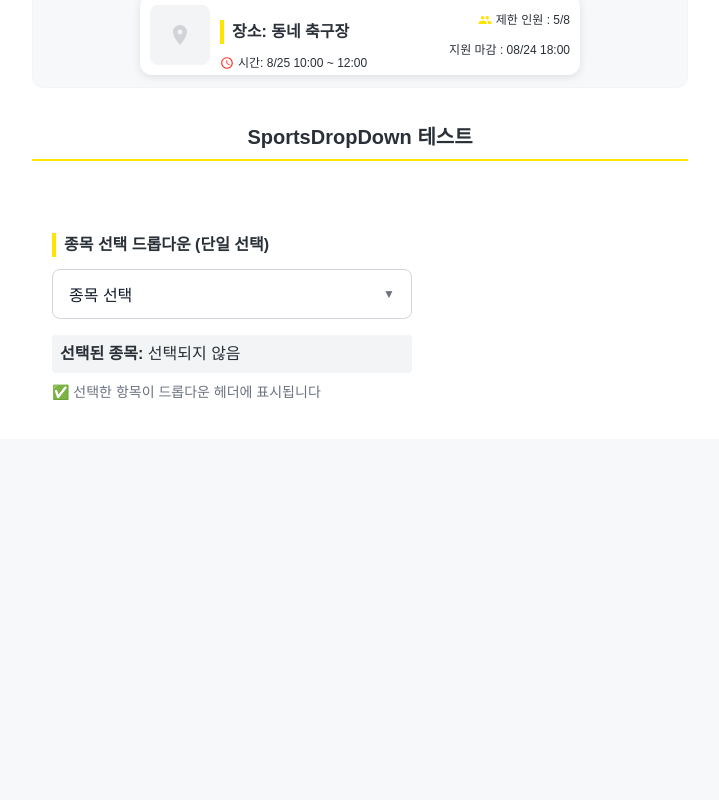
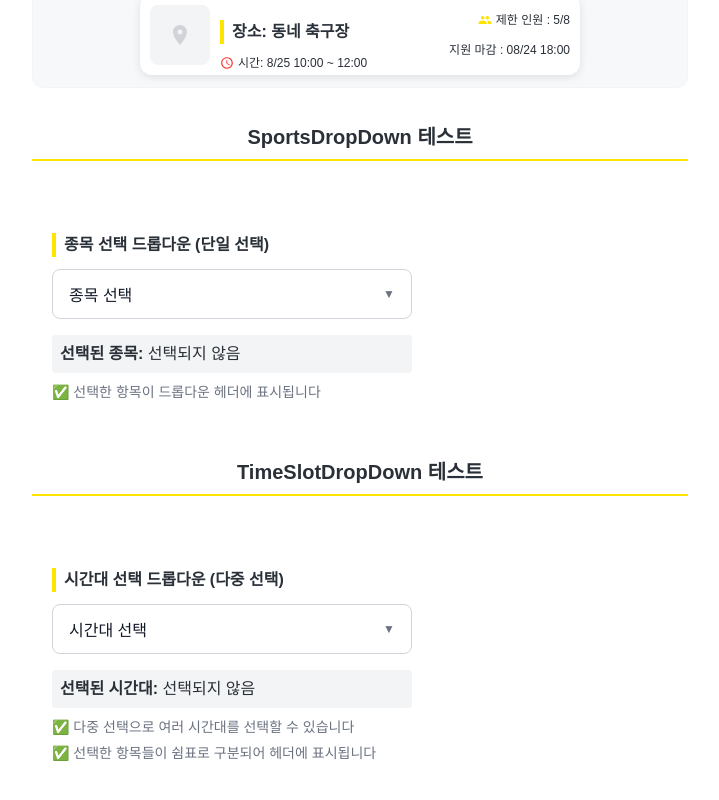
Before and after one commit to kakao-tech-campus-3rd-step3/Team13_FE, a React (Vite) app: page / in a window 1280 px wide. Shown: the part 3030-3830 px from the top of the page, without its empty margins (280-999 px from the left). Before the commit the page ends 3469 px from the top, so only its background shows below. Built offline with nearby package versions, Linux system fonts and the light colour scheme; a web font is replaced by a local one.

Commit message:
feat(dropDown): 시간대 선택 구현 - 다중 선택 기능을 활용하여 시간대 선택 구현 - '선택한 순서'가 아닌 기존 데이터 순서에 맞게 정렬되어 표시되도록 수정

```diff
--- a/src/App.tsx
+++ b/src/App.tsx
@@ -10,7 +10,7 @@ import Button, {
 } from '@/components/button';
 import IconButton, { ToggleIconButton } from '@/components/button/iconButton';
 import LoginButton from '@/components/button/loginButton';
-import { SportsDropDown } from '@/components/dropDown';
+import { SportsDropDown, TimeSlotDropDown } from '@/components/dropDown';
 import InputTextWithEmail from '@/components/inputTextWithEmail/index.ts';
 import MatchCard, {
   BasicMatchCard,
@@ -46,6 +46,14 @@ function App() {
   const handleSportChange = (sport: string) => {
     setSelectedSport(sport);
     console.log('선택된 종목:', sport);
+  };
+
+  // TimeSlotDropDown 상태 관리
+  const [selectedTimeSlots, setSelectedTimeSlots] = useState<string[]>([]);
+
+  const handleTimeSlotChange = (timeSlots: string[]) => {
+    setSelectedTimeSlots(timeSlots);
+    console.log('선택된 시간대들:', timeSlots);
   };
 
   const tabs = [
@@ -316,6 +324,37 @@ function App() {
             </div>
           </div>
         </S.MatchCardTestSection>
+
+        <S.MatchCardTestSection>
+          <h2>TimeSlotDropDown 테스트</h2>
+          <div style={{ padding: '20px', maxWidth: '400px' }}>
+            <h3>시간대 선택 드롭다운 (다중 선택)</h3>
+            <TimeSlotDropDown onChange={handleTimeSlotChange} />
+            <div
+              style={{
+                marginTop: '16px',
+                padding: '8px',
+                backgroundColor: '#f3f4f6',
+                borderRadius: '4px',
+              }}
+            >
+              <strong>선택된 시간대:</strong>{' '}
+              {selectedTimeSlots.length > 0
+                ? selectedTimeSlots.join(', ')
+                : '선택되지 않음'}
+            </div>
+            <div
+              style={{ marginTop: '8px', fontSize: '14px', color: '#6b7280' }}
+            >
+              ✅ 다중 선택으로 여러 시간대를 선택할 수 있습니다
+            </div>
+            <div
+              style={{ marginTop: '4px', fontSize: '14px', color: '#6b7280' }}
+            >
+              ✅ 선택한 항목들이 쉼표로 구분되어 헤더에 표시됩니다
+            </div>
+          </div>
+        </S.MatchCardTestSection>
       </S.Container>
     </>
   );
--- a/src/components/dropDown/dropDown.tsx
+++ b/src/components/dropDown/dropDown.tsx
@@ -45,22 +45,19 @@ export const DropDown: React.FC<DropDownProps> = ({
       );
       return selectedOption?.label || config.label;
     } else {
-      // 다중 선택: 선택된 항목들을 쉼표로 구분하여 표시
-      const selectedLabels = selectedItems
-        .map(
-          (value) =>
-            config.options.find((option) => option.value === value)?.label,
-        )
-        .filter(Boolean);
+      // 다중 선택: 선택된 항목들을 원래 정렬 순서에 맞게 정렬하여 표시
+      const sortedSelectedLabels = config.options
+        .filter((option) => selectedItems.includes(option.value)) // 선택된 항목만 필터링
+        .map((option) => option.label); // 라벨 추출
 
-      if (selectedLabels.length === 0) {
+      if (sortedSelectedLabels.length === 0) {
         return config.label;
       }
 
       // TODO: 고급 텍스트 오버플로우 처리 구현
       // 현재는 단순 join, 추후 CSS 기반 ellipsis와 조합하여
       // "06:00-09:00, 09:00-12:00" -> "06:00-09:00, 09:00-..." 형태로 처리
-      return selectedLabels.join(', ');
+      return sortedSelectedLabels.join(', ');
     }
   };
 
```
